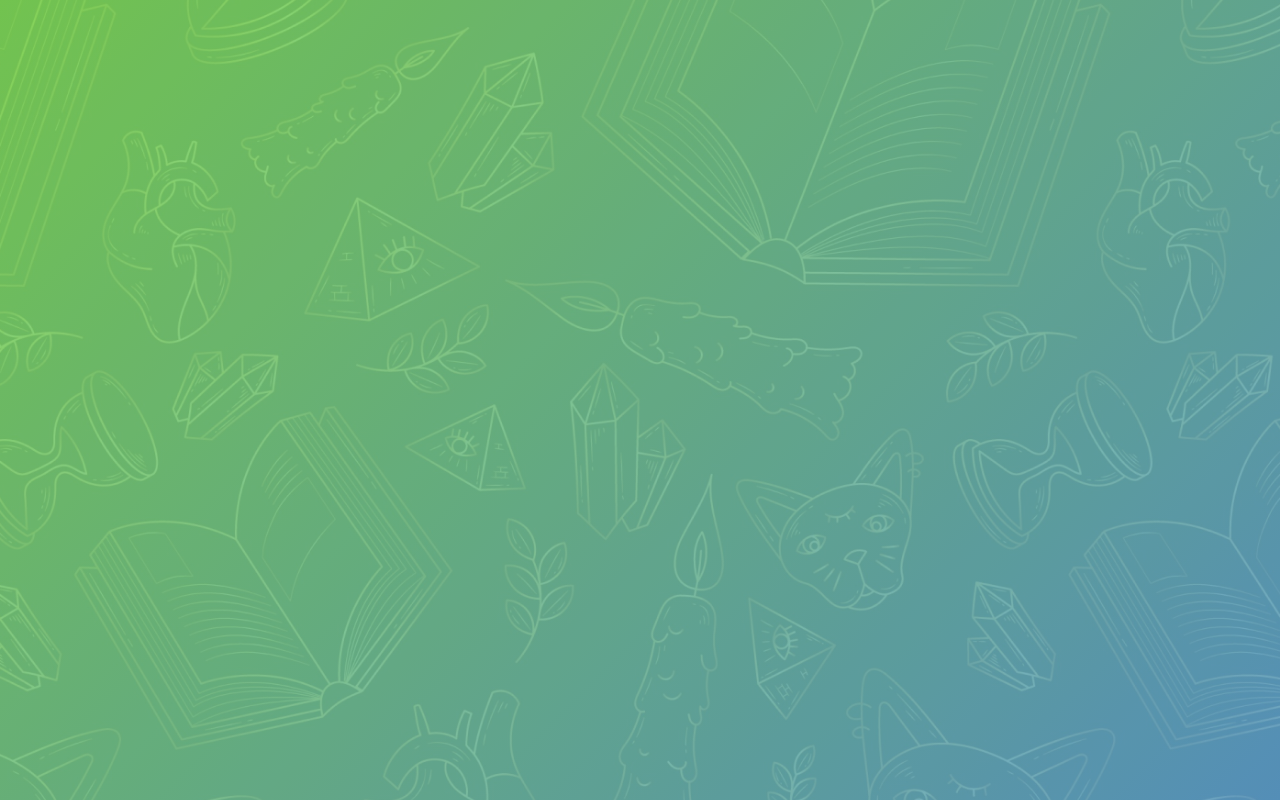
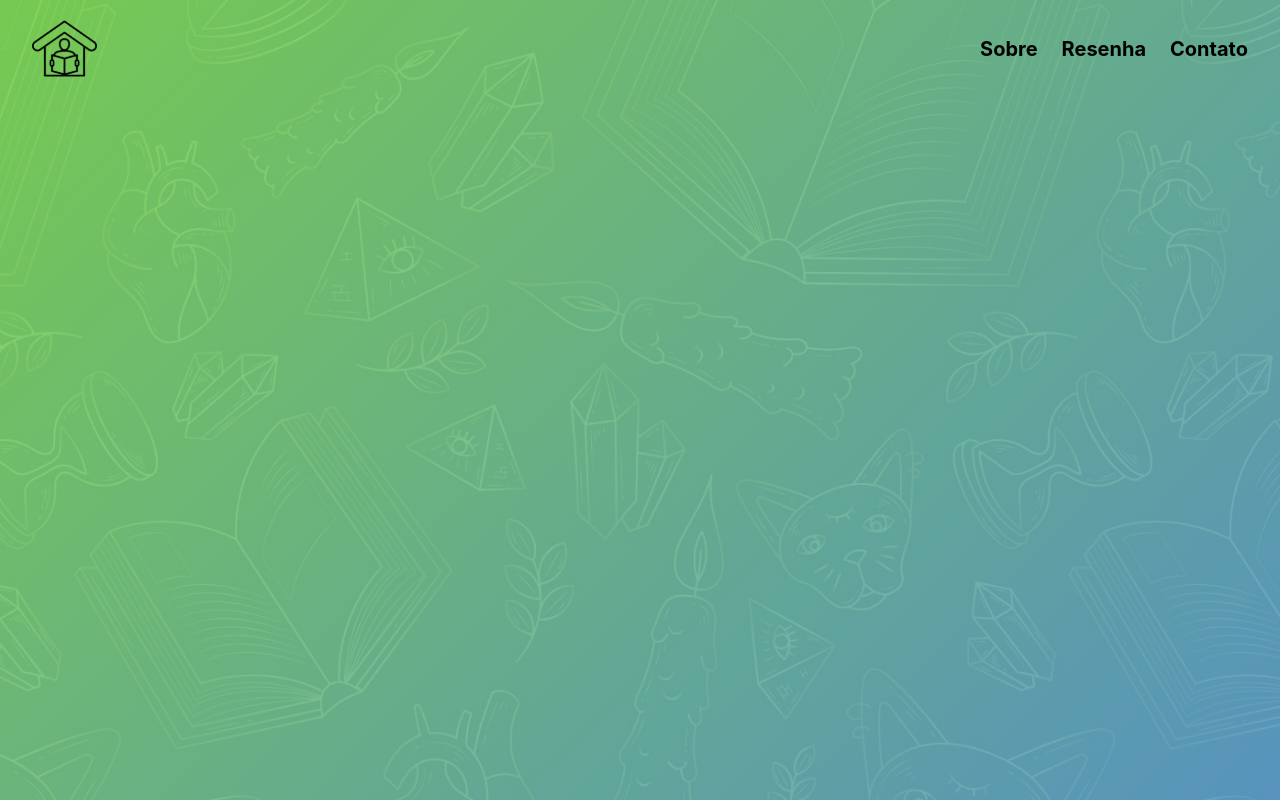
Before and after one commit to viicsousa/mergulhando-na-fantasia, a Next.js app: page / in a window 1280 px wide. Built offline with nearby package versions, Linux system fonts and the light colour scheme.

Commit message:
feat: :art: add navbar

```diff
--- /dev/null
+++ b/src/app/components/navBar.tsx
@@ -0,0 +1,19 @@
+import Image from "next/image";
+import Logo from "../../assets/svg/logo.svg"
+
+export default function NavBar() {
+  return (
+    <nav className="p-4 px-8">
+    <div className="container mx-auto flex justify-between items-center">
+      <div>
+        <a href="/"><Image src={Logo} alt="Logo do site"/></a>
+      </div>
+      <ul className="flex space-x-6 text-custom-20 font-bold">
+        <li className="cursor-pointer hover:opacity-50">Sobre</li>
+        <li className="cursor-pointer hover:opacity-50">Resenha</li>
+        <li className="cursor-pointer hover:opacity-50">Contato</li>
+      </ul>
+    </div>
+  </nav>
+  )
+}
--- a/src/app/layout.tsx
+++ b/src/app/layout.tsx
@@ -24,7 +24,7 @@ export default function RootLayout({
   children: React.ReactNode;
 }>) {
   return (
-    <html lang="en">
+    <html lang="pt-br">
       <body
         className={`${geistSans.variable} ${geistMono.variable} antialiased`}
       >
--- a/src/app/page.tsx
+++ b/src/app/page.tsx
@@ -1,6 +1,9 @@
+import NavBar from './components/navBar';
 import './globals.css'
 export default function Home() {
   return (
-<></>
+    <div>
+      <NavBar/>
+    </div>
   );
 }
--- a/tailwind.config.js
+++ b/tailwind.config.js
@@ -5,7 +5,11 @@ module.exports = {
     './components/**/*.{js,ts,jsx,tsx}',
   ],
   theme: {
-    extend: {},
+    extend: {
+      fontSize: {
+        'custom-20': '20px',
+      },
+    },
   },
   plugins: [],
 }
```
Also changed, not shown: src/assets/png/background.png, src/assets/svg/logo.svg (added).
